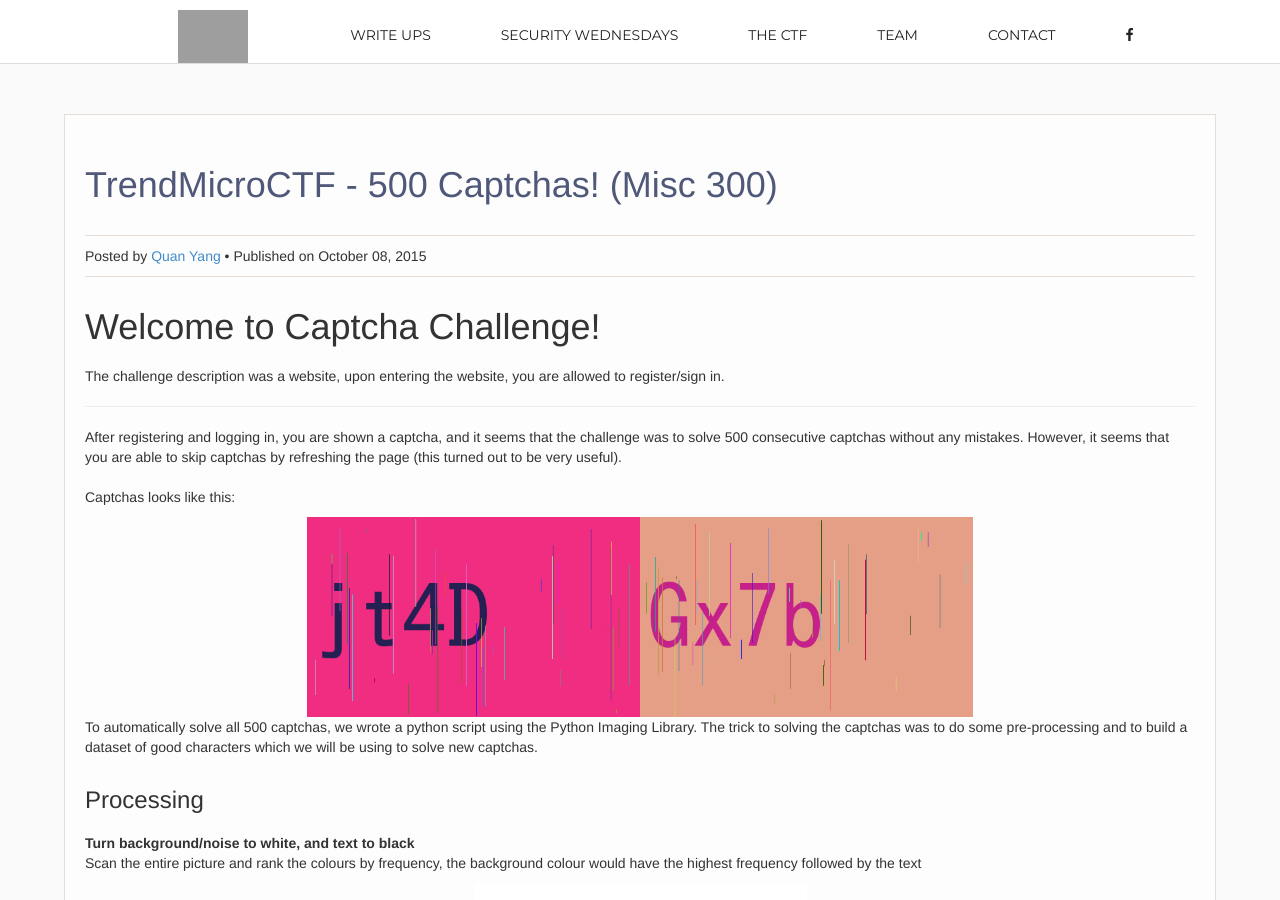
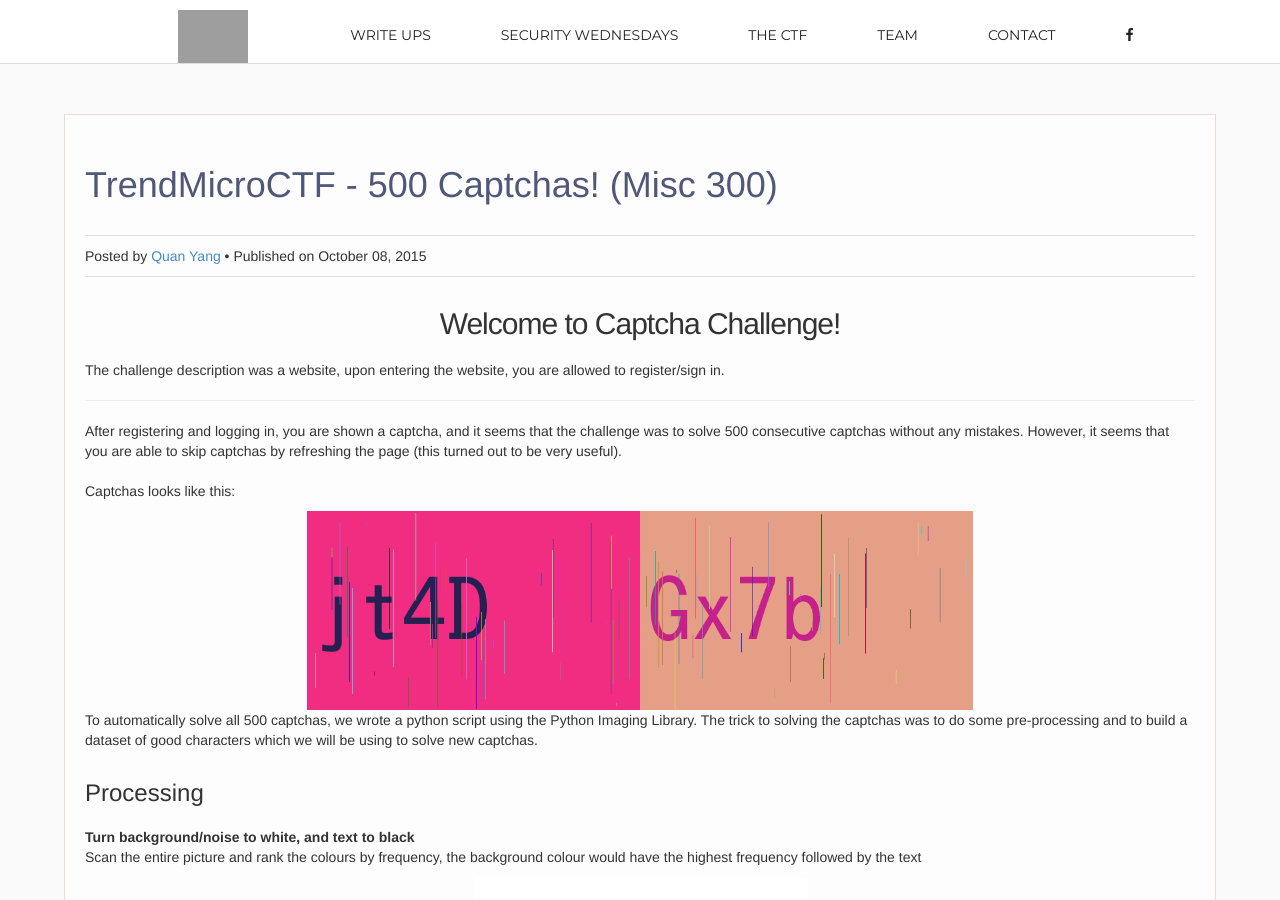
Before and after one commit to NUSGreyhats/write-ups, a Jekyll site: the page built from _posts/2015-10-08-TrendMicroCTF---500-Captchas!-(Misc-300).md, in a window 1280 px wide and 900 px high. Built offline with Jekyll 4.4.1, drawn with Linux system fonts in a browser that asks for light colours; comment, search, counter and statistics services are not loaded.

Commit message:
Fixed some formatting for captcha write-up

```diff
--- a/_posts/2015-10-08-TrendMicroCTF---500-Captchas!-(Misc-300).md
+++ b/_posts/2015-10-08-TrendMicroCTF---500-Captchas!-(Misc-300).md
@@ -6,12 +6,9 @@
 tags: [CTF, MISC, CAPTCHA, TRENDMICRO]
 category: [CTF, MISC, CAPTCHA]
 ---
-<p>
-  <h1>Welcome to Captcha Challenge!</h1>
+<h2>Welcome to Captcha Challenge!</h2>
   The challenge description was a website, upon entering the website, you are allowed to register/sign in.
-</p>
 <hr/>
-
 <p>
   After registering and logging in, you are shown a captcha, and it seems that the challenge was to solve 500 consecutive captchas without any mistakes. However, it seems that you are able to skip captchas by refreshing the page (this turned out to be very useful).<br><br>
   Captchas looks like this:
```
Also changed, not shown: 5 other files.
